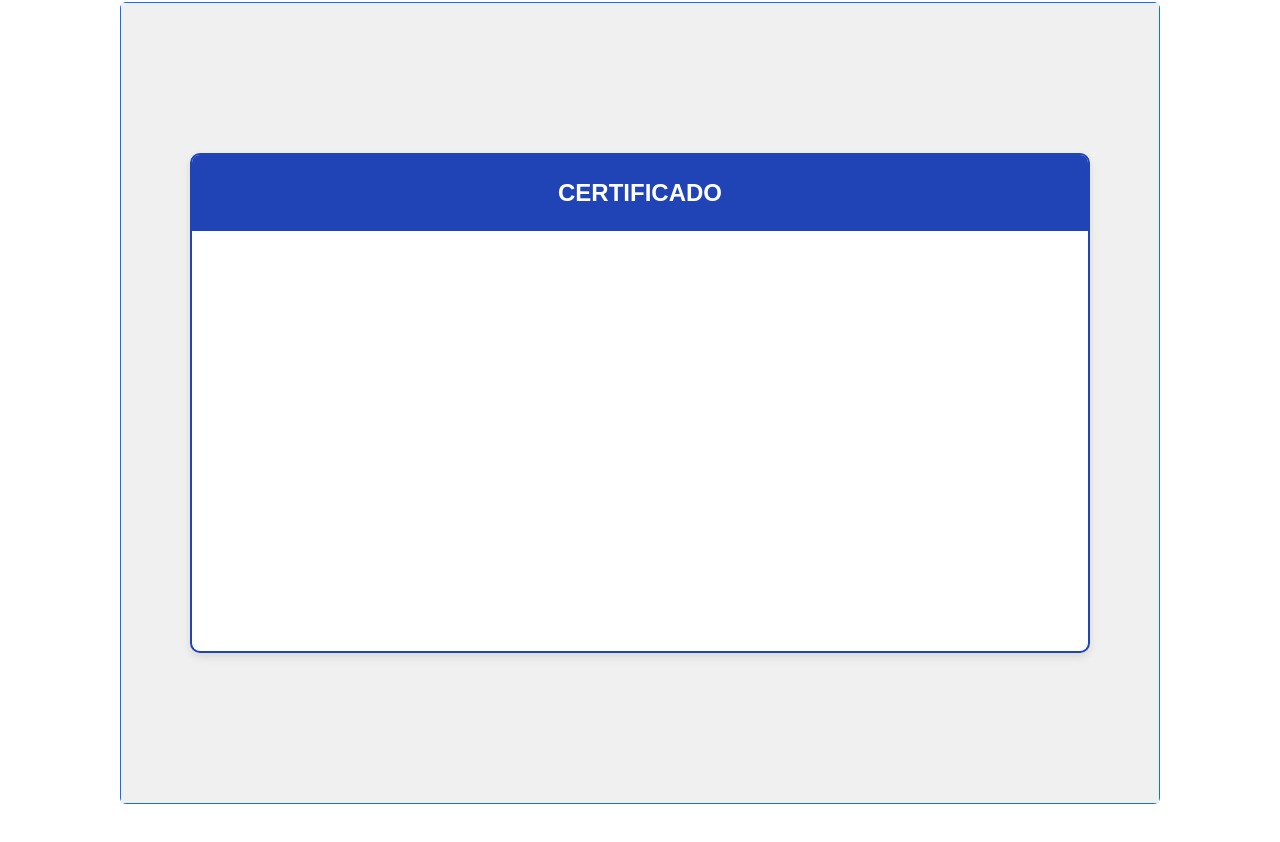
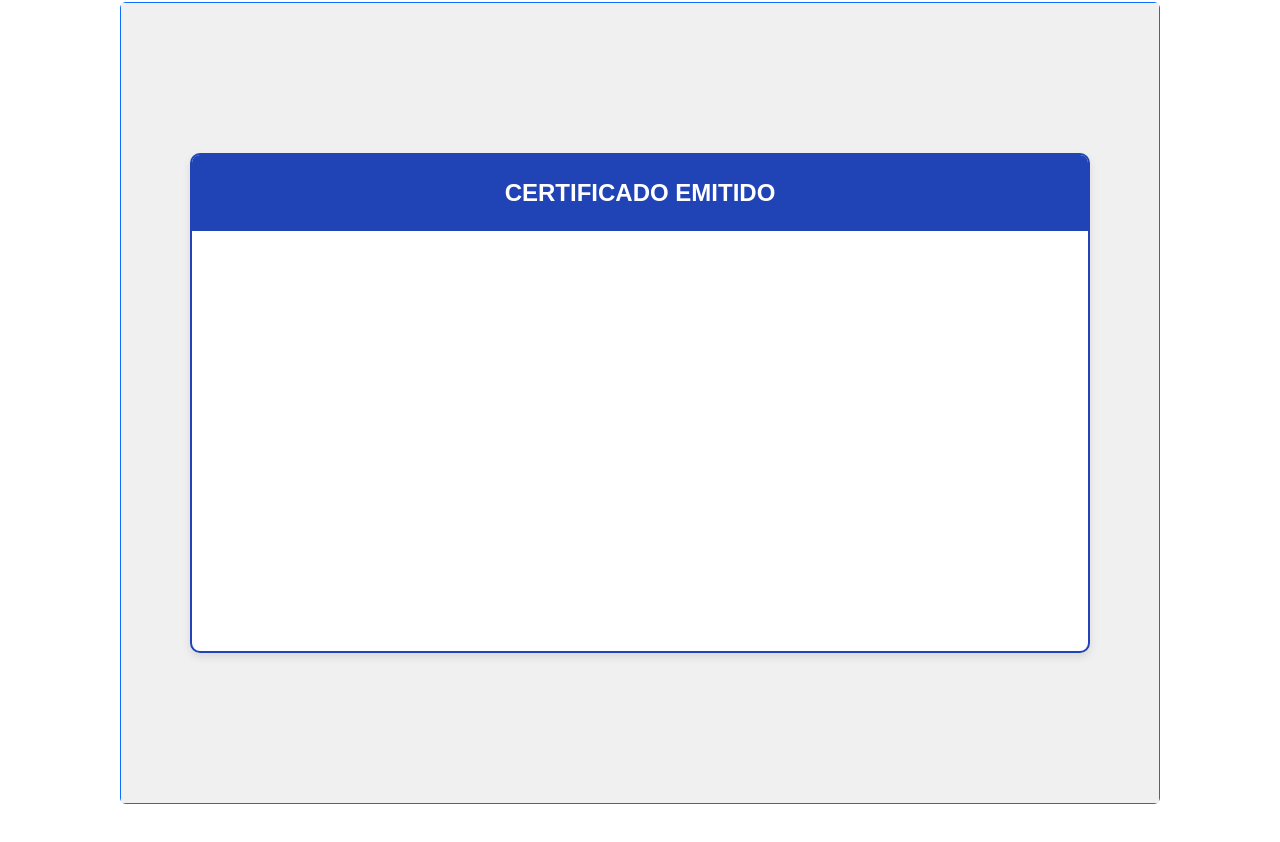
Before and after one commit to rodoqui17/asg, a React (Create React App) app: page /nuevoactivo in a window 1280 px wide. Shown: the part 1070-1912 px from the top of the page. Built offline with nearby package versions, Linux system fonts and the light colour scheme.

Commit message:
Update carga_activo.js

```diff
--- a/src/aplicacion/carga_activo.js
+++ b/src/aplicacion/carga_activo.js
@@ -372,7 +372,7 @@ function CreaActivo() {
                 <Card border="primary" style={{ width: "auto", height: "auto" }}>
                   <div className="bodycert">
                     <div className="certificado">
-                      <div className="header">CERTIFICADO</div>
+                      <div className="header">CERTIFICADO EMITIDO</div>
                       <div className="body">
                         <h5>{message}</h5>
                         <p style={{ overflowWrap: 'break-word' }}>{post}</p>
```
